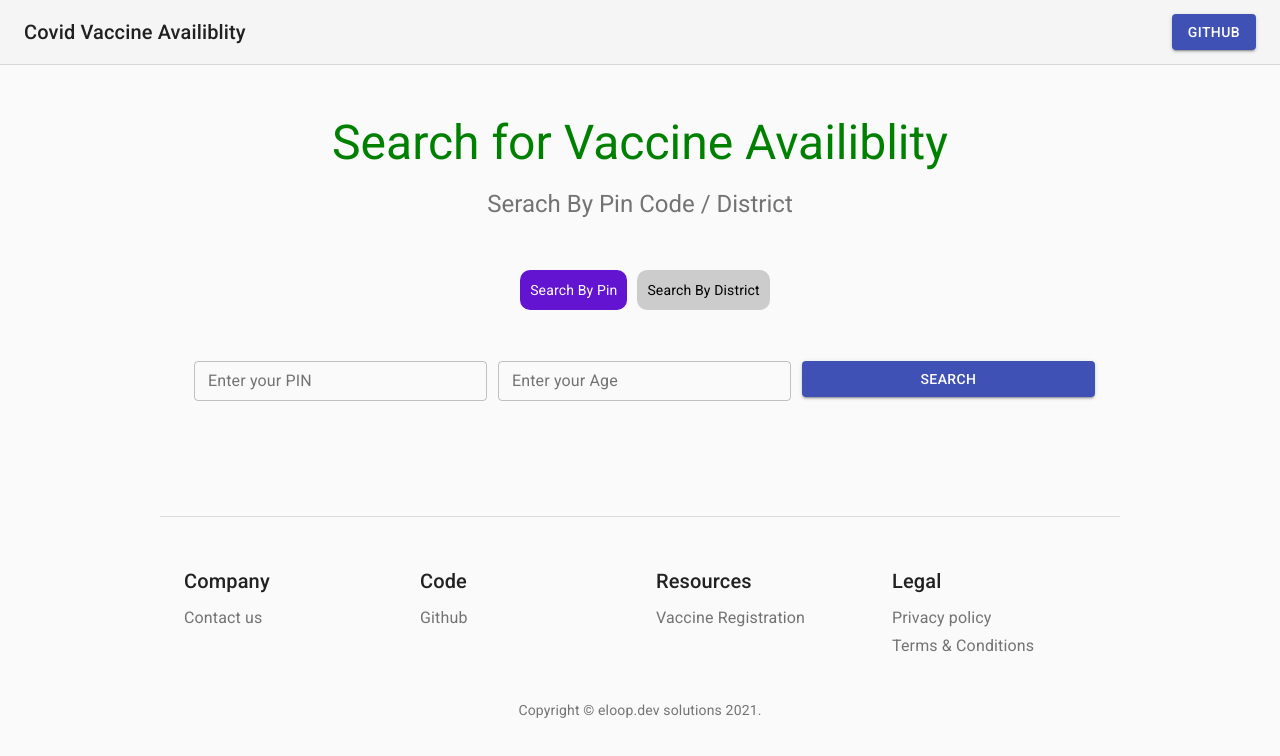
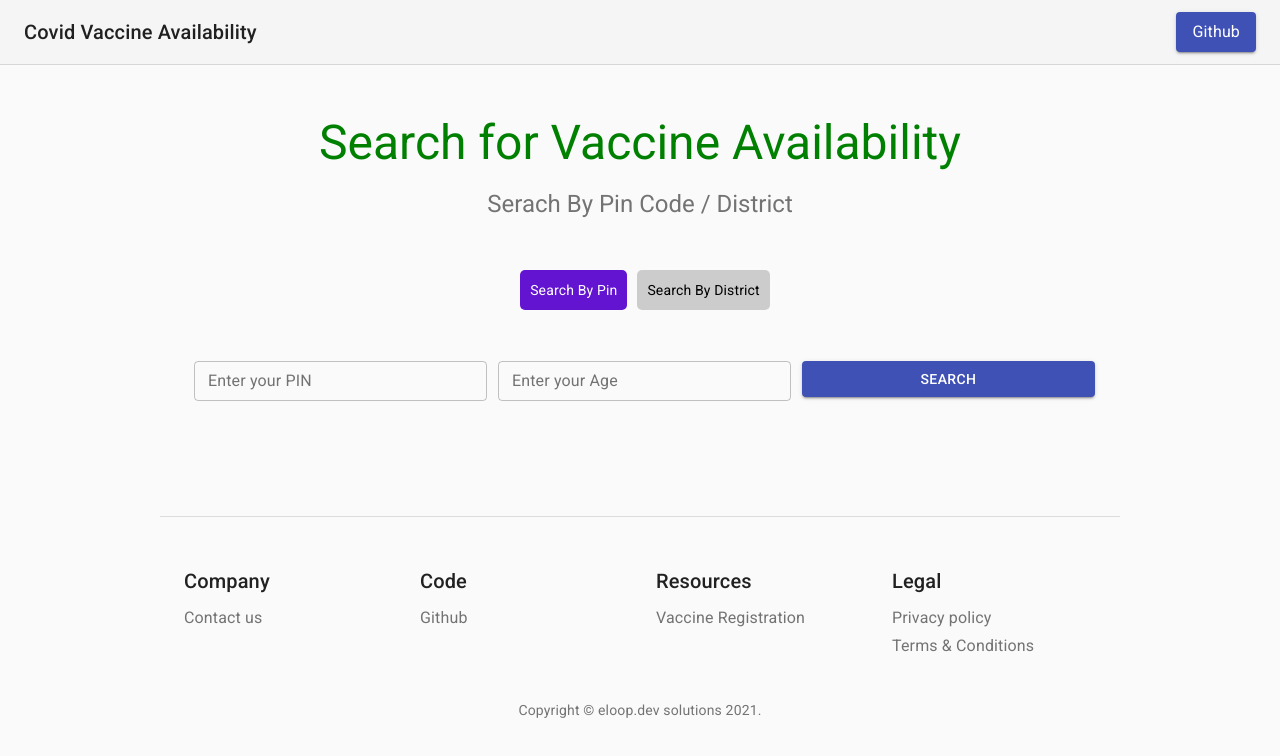
Before and after one commit to pritamparker/cowin-availability-tracker, a React (Create React App) app: page / in a window 1280 px wide. Shown: the top 756 px of the page. Built offline with nearby package versions, Linux system fonts and the light colour scheme.

Commit message:
github link fixed

```diff
--- a/src/App.js
+++ b/src/App.js
@@ -67,7 +67,12 @@ const footers = [
   },
   {
     title: "Code",
-    description: [{ name: "Github", url: "https://www.google.com" }],
+    description: [
+      {
+        name: "Github",
+        url: "https://github.com/pritamparker/cowin-availability-tracker",
+      },
+    ],
   },
   {
     title: "Resources",
@@ -106,10 +111,18 @@ export default function Pricing() {
             noWrap
             className={classes.toolbarTitle}
           >
-            Covid Vaccine Availiblity
+            Covid Vaccine Availability
           </Typography>
           <Button variant="contained" color="primary">
-            Github
+            <Link
+              href="https://github.com/pritamparker/cowin-availability-tracker"
+              variant="subtitle1"
+              color="textSecondary"
+              target="blank"
+              style={{ color: "white", textTransform: "initial" }}
+            >
+              Github
+            </Link>
           </Button>
         </Toolbar>
       </AppBar>
--- a/src/screens/dashboard.js
+++ b/src/screens/dashboard.js
@@ -230,7 +230,7 @@ class Dashboard extends React.Component {
             gutterBottom
           >
             <span style={{ color: "green" }}>
-              Search for Vaccine Availiblity
+              Search for Vaccine Availability
             </span>
           </Typography>
           <Typography
--- a/src/screens/style.css
+++ b/src/screens/style.css
@@ -9,7 +9,7 @@
   color: #fff;
   padding: 10px;
   cursor: pointer;
-  border-radius: 10px;
+  border-radius: 5px;
   margin-left: 10px;
 }
 .toggle {
@@ -17,7 +17,7 @@
   color: #000;
   padding: 10px;
   cursor: pointer;
-  border-radius: 10px;
+  border-radius: 5px;
   margin-left: 10px;
 }
 .toggle:hover {
@@ -26,7 +26,7 @@
   color: #6314d1;
   padding: 10px;
   cursor: pointer;
-  border-radius: 10px;
+  border-radius: 5px;
 }
 .ml-2 {
   margin-left: 20px;
```
